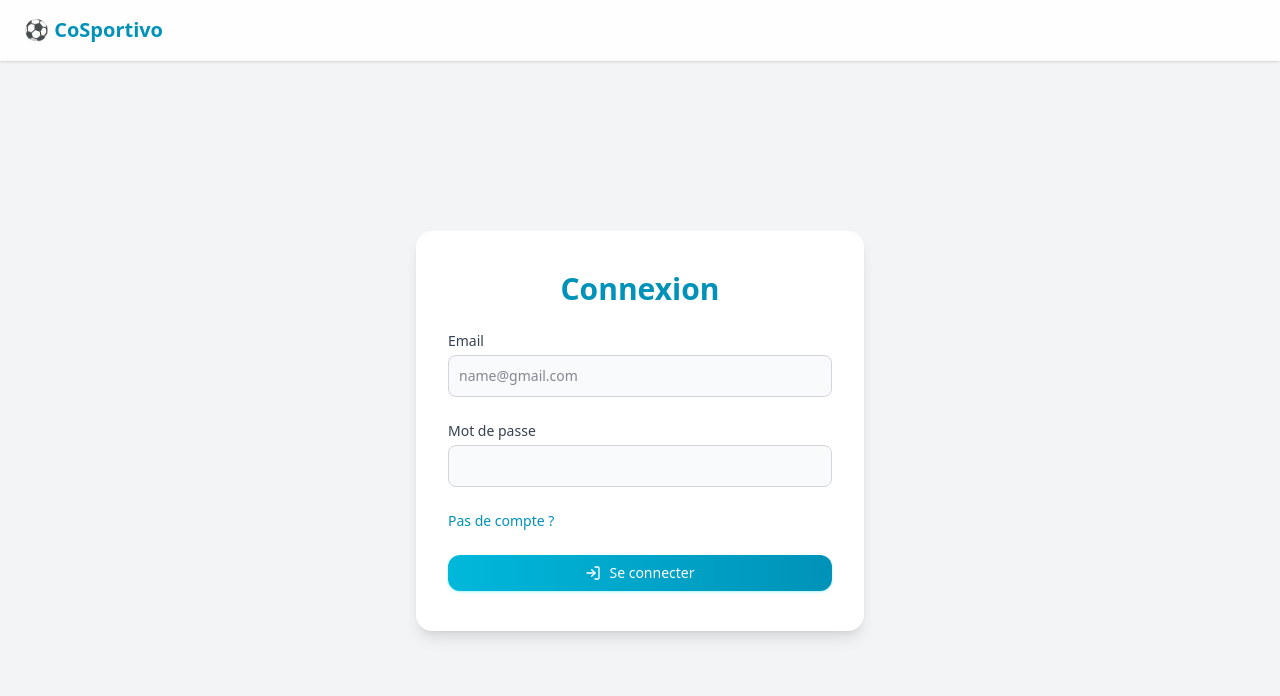
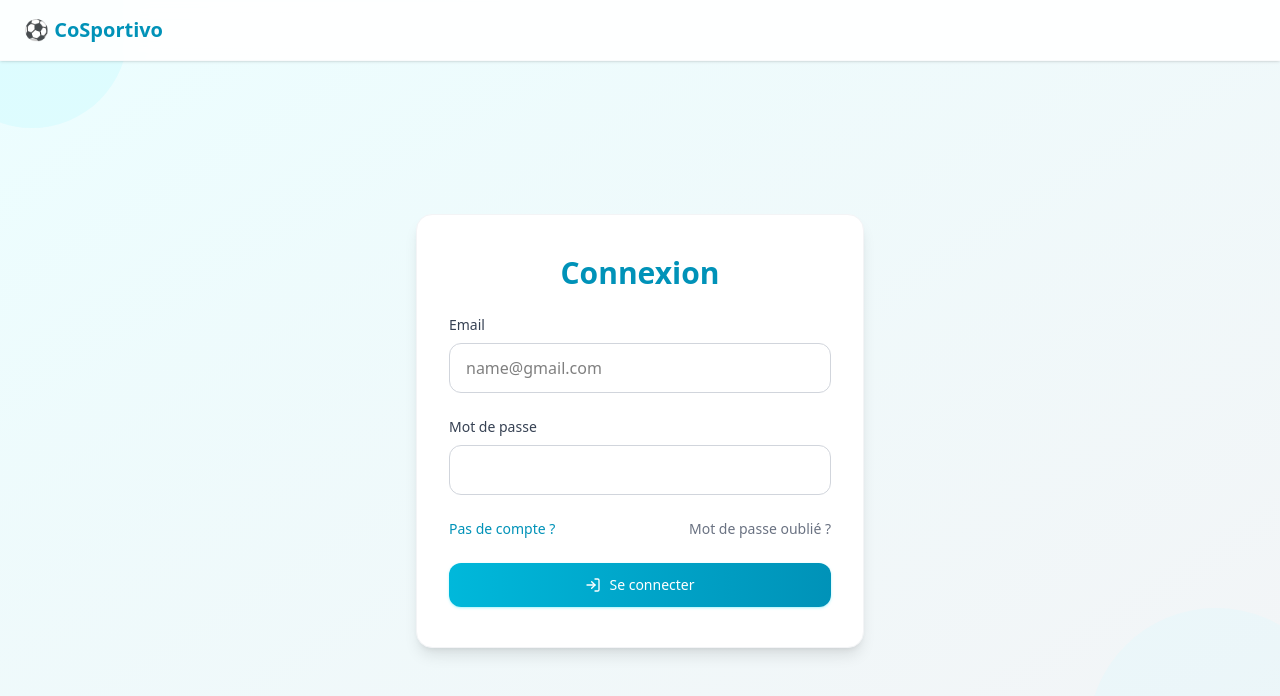
Before and after one commit to Siradio7/CoSportivo, a React (Vite) app in the folder client/: page /login in a window 1280 px wide. Shown: the top 696 px of the page. Built offline with nearby package versions, Linux system fonts and the light colour scheme; no server answers.

Commit message:
Amélioration de l'interface du composant Login avec des styles révisés, ajout d'effets visuels et d'une meilleure accessibilité pour les champs de saisie.

```diff
--- a/client/src/pages/Login.jsx
+++ b/client/src/pages/Login.jsx
@@ -48,50 +48,59 @@ const Login = () => {
     }
 
     return (
-        <div className="h-screen flex flex-col bg-gray-100">
+        <div className="min-h-screen flex flex-col bg-gradient-to-br from-cyan-50 to-gray-100 relative overflow-hidden">
             <Header />
+            <div className="absolute -bottom-16 -right-16 w-64 h-64 bg-cyan-100 rounded-full opacity-20 z-0"></div>
+            <div className="absolute -top-16 -left-16 w-48 h-48 bg-cyan-200 rounded-full opacity-20 z-0"></div>
 
             {
                 isSubmitting ? (
-                    <div className="h-screen flex items-center justify-center bg-gray-100">
+                    <div className="flex-1 flex items-center justify-center">
                         <Loader />
                     </div>
                 ) : (
-                    <div className="flex-1 flex items-center justify-center px-4">
+                    <div className="flex-1 flex items-center justify-center px-4 py-8 md:py-12 z-10">
                         <form
                             onSubmit={handleSubmit(handleLogin)}
-                            className="w-full max-w-md bg-white px-8 py-10 rounded-2xl shadow-lg space-y-6"
+                            className="w-full max-w-md bg-white px-8 py-10 rounded-2xl shadow-lg space-y-6 transform transition-all hover:shadow-xl border border-gray-100"
                         >
-                            <h2 className="text-3xl font-semibold text-center text-cyan-600">Connexion</h2>
+                            <h2 className="text-3xl font-bold text-center text-cyan-600 mb-6">Connexion</h2>
 
                             <div>
-                                <label className="block mb-1 text-sm font-medium text-gray-700">Email</label>
+                                <label className="block mb-2 text-sm font-medium text-gray-700">Email</label>
                                 <input
                                     {...register("email")}
                                     type="email"
-                                    className="input"
+                                    className="w-full px-4 py-3 rounded-xl border border-gray-300 focus:outline-none focus:ring-2 focus:ring-cyan-500 focus:border-transparent transition-all"
                                     placeholder="name@gmail.com"
                                     required
                                 />
                             </div>
 
                             <div>
-                                <label className="block mb-1 text-sm font-medium text-gray-700">Mot de passe</label>
+                                <label className="block mb-2 text-sm font-medium text-gray-700">Mot de passe</label>
                                 <input
                                     {...register("password")}
                                     type="password"
-                                    className="input"
+                                    className="w-full px-4 py-3 rounded-xl border border-gray-300 focus:outline-none focus:ring-2 focus:ring-cyan-500 focus:border-transparent transition-all"
                                     required
                                 />
                             </div>
 
                             <div className="flex justify-between items-center text-sm">
-                                <Link to="/register" className="text-cyan-600 hover:underline">
+                                <Link to="/register" className="text-cyan-600 hover:text-cyan-800 hover:underline transition-colors">
                                     Pas de compte ?
                                 </Link>
+                                <span className="text-gray-500 hover:text-cyan-600 cursor-pointer transition-colors">
+                                    Mot de passe oublié ?
+                                </span>
                             </div>
 
-                            <Button type="submit" icon={<LogIn size={16} />} className="w-full">
+                            <Button
+                                type="submit"
+                                icon={<LogIn size={16} />}
+                                className="w-full py-3 rounded-xl shadow-md hover:shadow-lg transition-all text-base font-medium mt-4"
+                            >
                                 Se connecter
                             </Button>
                         </form>
```
